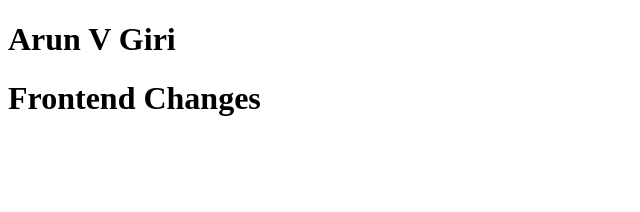
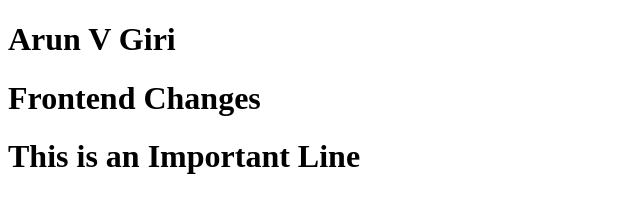
Before and after one commit to pvarunagiri/samplerepo, a plain HTML site: page index.html in a window 1280 px wide. Shown: the whole page, without its empty margins (0-640 px from the left). Drawn offline with Linux system fonts and the light colour scheme.

Commit message:
feat: added some important changes

```diff
--- a/index.html
+++ b/index.html
@@ -8,5 +8,6 @@
 <body>
     <h1>Arun V Giri</h1>
     <h1>Frontend Changes</h1>
+    <h1>This is an Important Line</h1>
 </body>
 </html>
```
